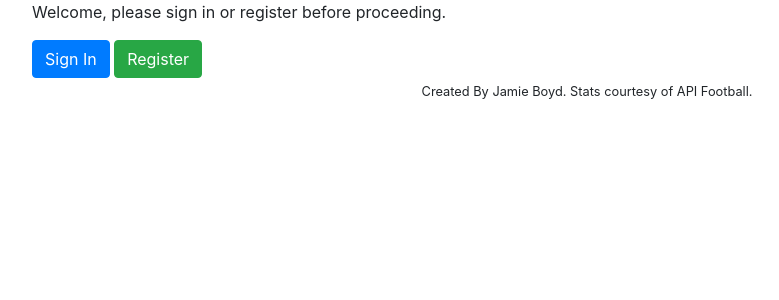
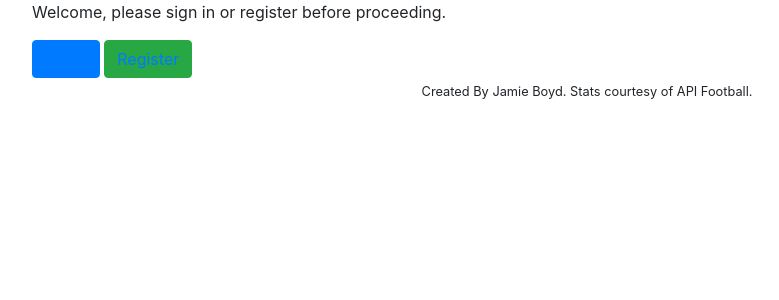
Before and after one commit to jboyd8/milestone-project-3, a Flask app: page / in a window 1280 px wide. Shown: the part 56-356 px from the top of the page, without its empty margins (53-832 px from the left). Run offline with Flask 2, Linux system fonts and the light colour scheme; some libraries are stand-ins or nearby versions.

Commit message:
feat: added views for login and register

```diff
--- a/app/routes.py
+++ b/app/routes.py
@@ -10,6 +10,28 @@ from bson.objectid import ObjectId
 @app.route('/index')  # Both of these serves as routes to the homepage.
 def index():
     return render_template('index.html', title='Home')
+
+
+@app.route('/register_page')
+def register_page():
+    return render_template('register.html', title='Register')
+
+
+# @app.route('/users/register', methods=['POST'])
+# def register():
+#     users = db.users
+#     return " "
+
+
+@app.route('/login_page')
+def login_page():
+    return render_template('login.html', title='Login')
+
+
+# @app.route('/users/login', methods=['POST'])
+# def login():
+#     return " "
+
 
 
 @app.route('/search_matches', methods=['POST', 'GET'])
--- a/app/templates/index.html
+++ b/app/templates/index.html
@@ -8,8 +8,8 @@
     </div>
     <div class="row">
         <div class="col-12">
-            <button type="button" class="btn btn-primary">Sign In</button>
-            <button type="button" class="btn btn-success">Register</button>
+            <button type="button" class="btn btn-primary"><a href="{{ url_for('login_page') }}">Login</a></button>
+            <button type="button" class="btn btn-success"><a href="{{ url_for('register_page') }}">Register</a></button>
         </div>
     </div>
 </div>
```
